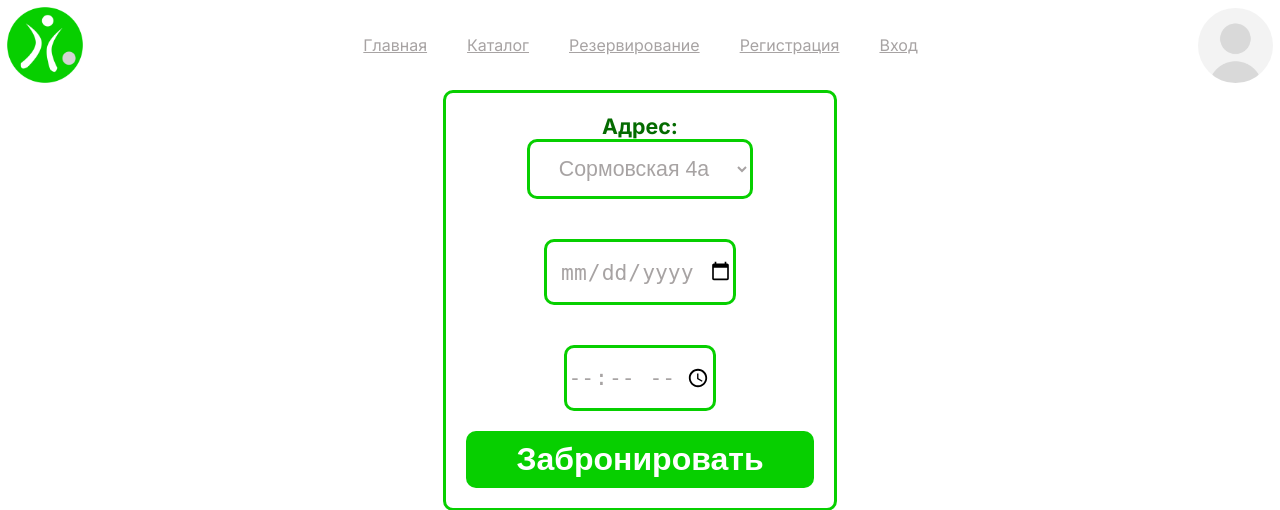
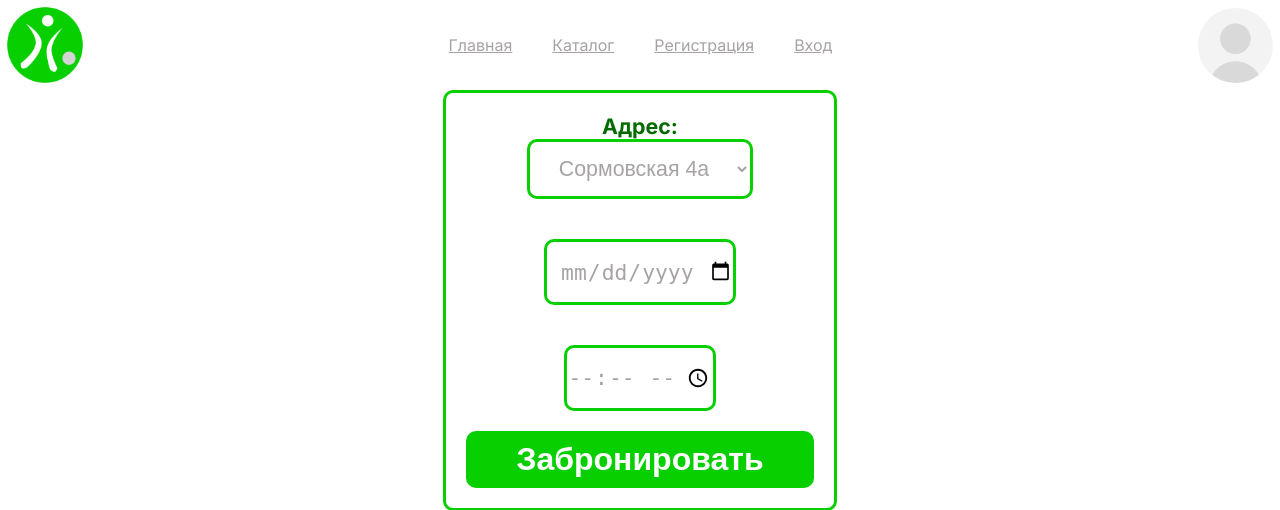
Before and after one commit to StereoZing/SummerPractice2, a PHP site: page /booking.php in a window 1280 px wide. Shown: the top 510 px of the page. Run offline with PHP 8.4, Linux system fonts and the light colour scheme.

Commit message:
Add files via upload

```diff
--- a/blocks/header.php
+++ b/blocks/header.php
@@ -6,7 +6,6 @@
         <ul>
             <li class="active"><a href="/SummerPractice2/index.php">Главная</a></li>
             <li class="active"><a href="/SummerPractice2/catalog.php">Каталог</a></li>
-            <li class="active"><a href="/SummerPractice2/user.php">Резервирование</a></li>
 
             <?php
                 if(isset($_COOKIE['login'])){
```
